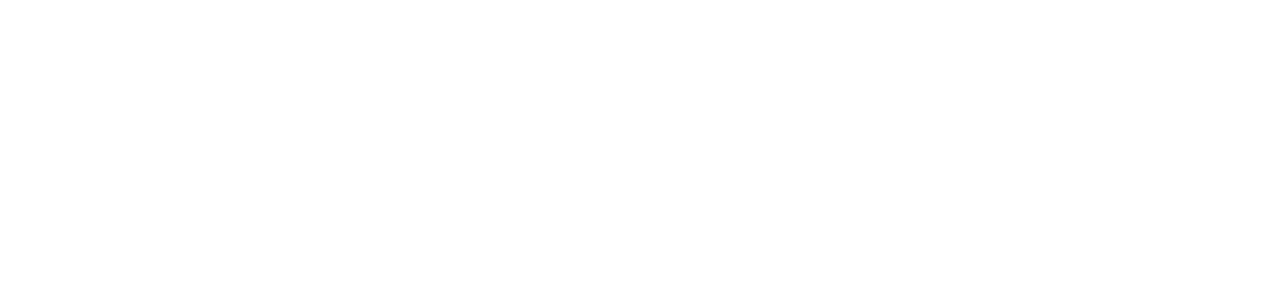
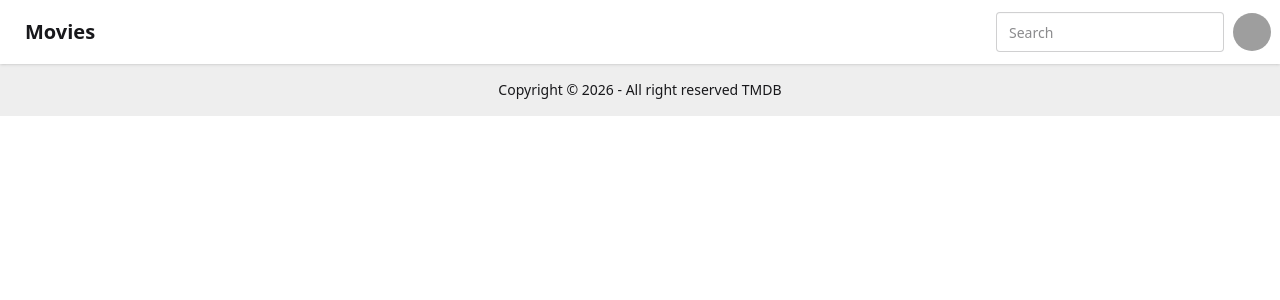
Before and after one commit to MostafaEdrees11/Movies-Website--with-React, a React (Vite) app: page / in a window 1280 px wide. Shown: the top 300 px of the page. Built offline with nearby package versions, Linux system fonts and the light colour scheme; grey boxes are pictures that could not be loaded.

Commit message:
feat: implement the UI of Navbar & Footer

```diff
--- a/src/App.jsx
+++ b/src/App.jsx
@@ -1,7 +1,14 @@
 import "./App.css";
+import Header from "./components/Navbar";
+import Footer from "./components/Footer";
 
 function App() {
-  return <></>;
+  return (
+    <>
+      <Header />
+      <Footer />
+    </>
+  );
 }
 
 export default App;
--- /dev/null
+++ b/src/components/Footer/index.jsx
@@ -0,0 +1,15 @@
+function Footer() {
+  return (
+    <>
+      <footer className="footer sm:footer-horizontal footer-center bg-base-300 text-base-content p-4">
+        <aside>
+          <p>
+            Copyright © {new Date().getFullYear()} - All right reserved TMDB
+          </p>
+        </aside>
+      </footer>
+    </>
+  );
+}
+
+export default Footer;
--- /dev/null
+++ b/src/components/Navbar/index.jsx
@@ -0,0 +1,51 @@
+function Header() {
+  return (
+    <>
+      <div className="navbar bg-base-100 shadow-sm">
+        <div className="flex-1">
+          <a className="btn btn-ghost text-xl">Movies</a>
+        </div>
+        <div className="flex gap-2">
+          <input
+            type="text"
+            placeholder="Search"
+            className="input input-bordered w-24 md:w-auto"
+          />
+          <div className="dropdown dropdown-end">
+            <div
+              tabIndex={0}
+              role="button"
+              className="btn btn-ghost btn-circle avatar"
+            >
+              <div className="w-10 rounded-full">
+                <img
+                  alt="Tailwind CSS Navbar component"
+                  src="https://img.daisyui.com/images/stock/photo-1534528741775-53994a69daeb.webp"
+                />
+              </div>
+            </div>
+            <ul
+              tabIndex="-1"
+              className="menu menu-sm dropdown-content bg-base-100 rounded-box z-1 mt-3 w-52 p-2 shadow"
+            >
+              <li>
+                <a className="justify-between">
+                  Profile
+                  <span className="badge">New</span>
+                </a>
+              </li>
+              <li>
+                <a>Settings</a>
+              </li>
+              <li>
+                <a>Logout</a>
+              </li>
+            </ul>
+          </div>
+        </div>
+      </div>
+    </>
+  );
+}
+
+export default Header;
```
